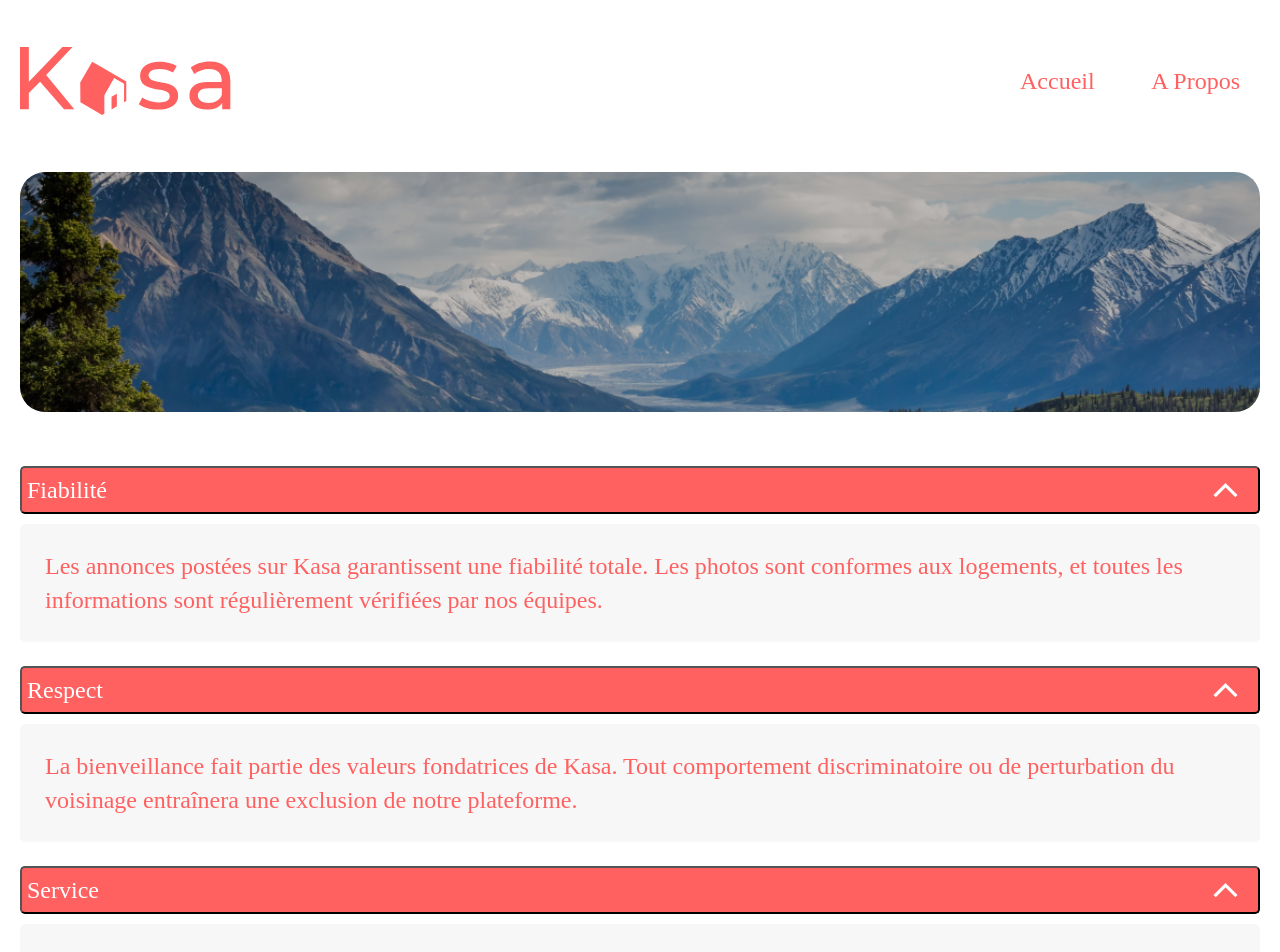
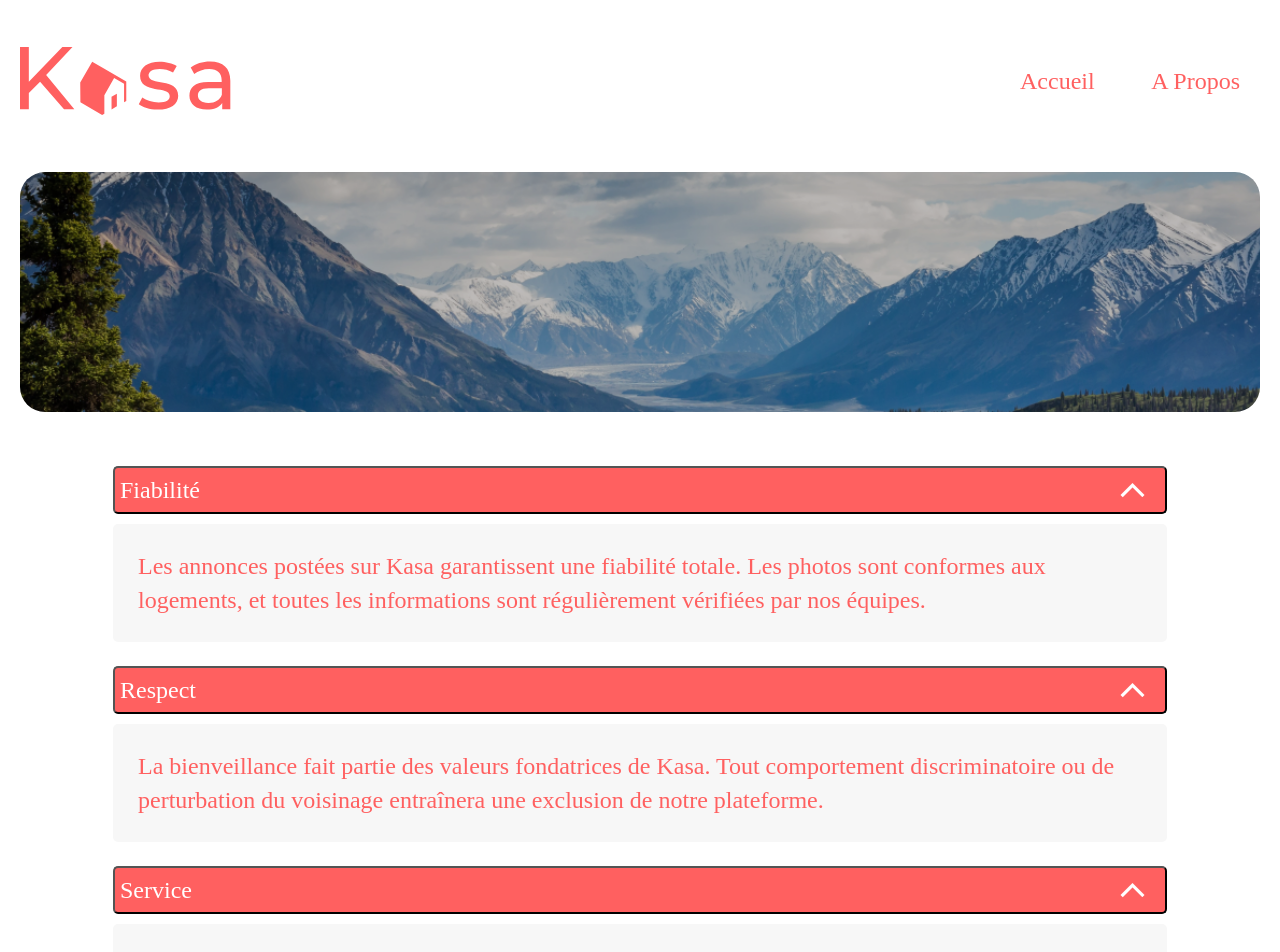
Before and after one commit to yusef-boulam/Creez_une_application_web_de_location_immobiliere_avec_REACT, a React (Create React App) app: page /APropos in a window 1280 px wide. Shown: the top 952 px of the page. Built offline with nearby package versions, Linux system fonts and the light colour scheme.

Commit message:
reglage CSS page apropos

```diff
--- a/src/Pages/APropos.jsx
+++ b/src/Pages/APropos.jsx
@@ -27,7 +27,7 @@ export default function APropos() {
           className="img-Principale"
         />
       </header>
-      <section>
+      <section className="section-apropos">
       {arrayDropdown.map((dropdown) => (
         <Dropdown key={dropdown.id} title ={dropdown.title} description={dropdown.description}/>
       ))}
--- a/src/components/Gallery.jsx
+++ b/src/components/Gallery.jsx
@@ -11,7 +11,6 @@ function Gallery() {
 useEffect(() =>{
 setDatas(Data)
 }, [])
-console.log(Data)
 
   return (
     // affichage
--- a/src/styles/APropos.css
+++ b/src/styles/APropos.css
@@ -5,8 +5,10 @@ body{
 }
 
 
-section{
-    width: 100%;
+.section-apropos{
+    width: 85%;
+    margin-left: auto;
+    margin-right: auto;
 }
 
 .APropos{
@@ -26,3 +28,21 @@ section{
     filter: brightness(75%);
     border-radius: 25px;
 }
+
+
+/* ///////////////////////////////////RESPONSIVE MOBILE/////////////////////////////////////// */
+/* Sur les écrans, quand la largeur de la fenêtre fait au maximum 767px (telephone portable)*/
+
+@media screen and (max-width: 767px) {
+
+.section-apropos{
+    width: 100%;
+}
+
+.img-Principale{
+    border-radius: 10px;
+    margin-top: 30px;
+    margin-bottom: 30px;
+}
+
+  }
```
